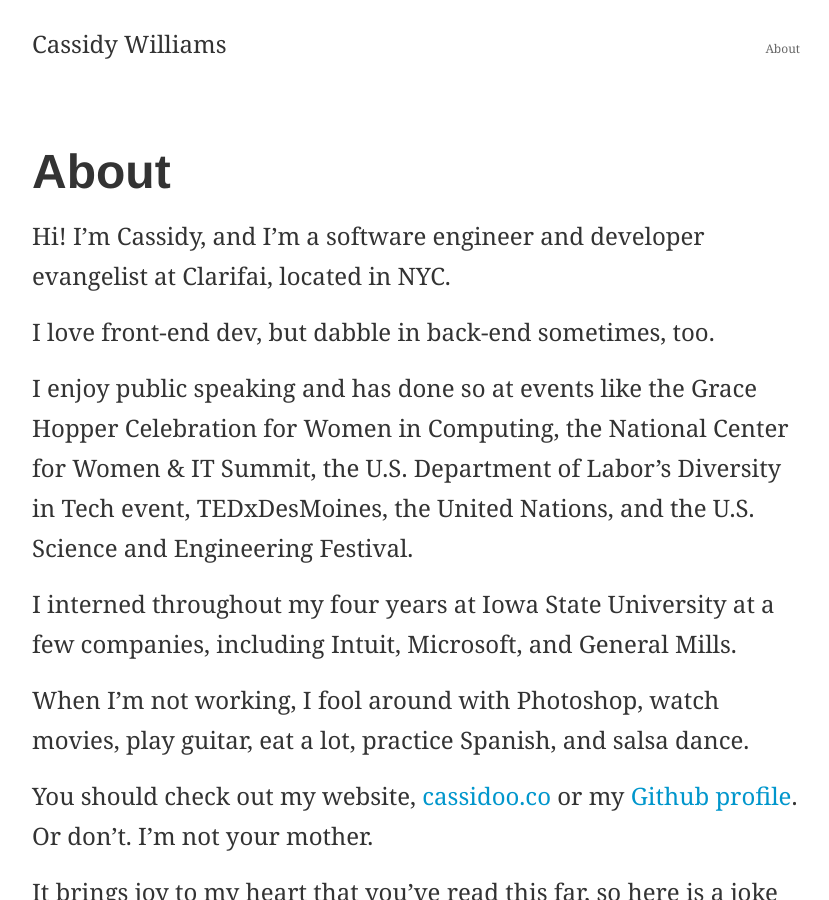
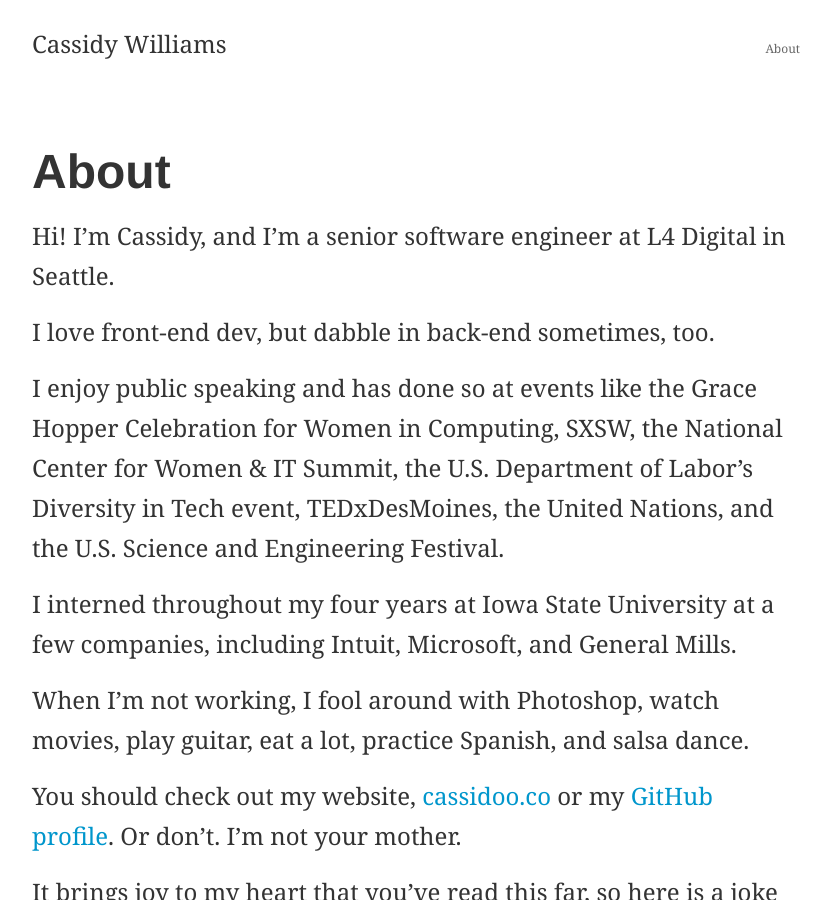
Before and after one commit to cassidoo/cassidoo.github.io, a Jekyll site: the page built from about.md, in a window 1280 px wide and 900 px high. Shown: the whole window, without its empty margins (224-1053 px from the left). Built offline with Jekyll 4.4.1, drawn with Linux system fonts in a browser that asks for light colours.

Commit message:
Update about info

```diff
--- a/_config.yml
+++ b/_config.yml
@@ -1,6 +1,6 @@
 # Site settings
 title: Cassidy Williams
-email: cassidoo@gmail.com
+email: cassidy@cassidoo.co
 author: Cassidy Williams
 description: "Cassidy's attempts at writing things."
 baseurl: ""
--- a/about.md
+++ b/about.md
@@ -4,17 +4,17 @@
 permalink: /about/
 ---
 
-Hi!  I'm Cassidy, and I'm a software engineer and developer evangelist at Clarifai, located in NYC.
+Hi!  I'm Cassidy, and I'm a senior software engineer at L4 Digital in Seattle.
 
 I love front-end dev, but dabble in back-end sometimes, too.
 
-I enjoy public speaking and has done so at events like the Grace Hopper Celebration for Women in Computing, the National Center for Women & IT Summit, the U.S. Department of Labor's Diversity in Tech event, TEDxDesMoines, the United Nations, and the U.S. Science and Engineering Festival.
+I enjoy public speaking and has done so at events like the Grace Hopper Celebration for Women in Computing, SXSW, the National Center for Women & IT Summit, the U.S. Department of Labor's Diversity in Tech event, TEDxDesMoines, the United Nations, and the U.S. Science and Engineering Festival.
 
 I interned throughout my four years at Iowa State University at a few companies, including Intuit, Microsoft, and General Mills.
 
 When I'm not working, I fool around with Photoshop, watch movies, play guitar, eat a lot, practice Spanish, and salsa dance.
 
-You should check out my website, [cassidoo.co](http://cassidoo.co) or my [Github profile](http://github.com/cassidoo).  Or don't.  I'm not your mother.
+You should check out my website, [cassidoo.co](http://cassidoo.co) or my [GitHub profile](http://github.com/cassidoo).  Or don't.  I'm not your mother.
 
 It brings joy to my heart that you've read this far, so here is a joke for you: How do you organize a space party? You planet.
 
```
